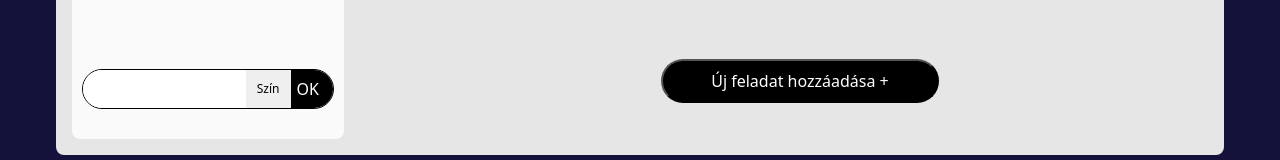
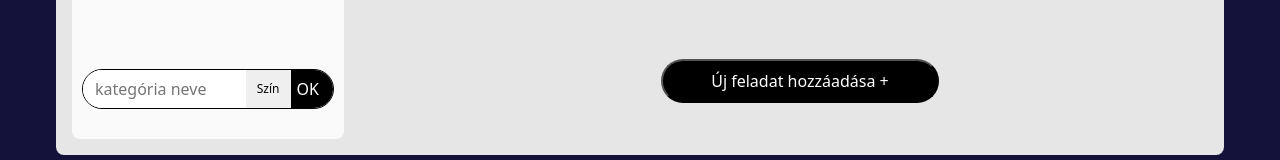
Before and after one commit to MathiasHun1/ANGULAR-todo-app, an Angular app: page / in a window 1280 px wide. Both pictures are taken after a click on the button "Új kategória +". Shown: the part 655-815 px from the top of the page. Built offline with nearby package versions, Linux system fonts and the light colour scheme; a web font is replaced by a local one.

Commit message:
loaded new example todos

```diff
--- a/src/app/components/filterSection/filterSection.html
+++ b/src/app/components/filterSection/filterSection.html
@@ -43,7 +43,12 @@
 
   <div class="add_category_container" data-form-container>
     @if (formOpen()) {
-    <input type="text" class="category_input" #nameInput />
+    <input
+      type="text"
+      class="category_input"
+      placeholder="kategória neve"
+      #nameInput
+    />
 
     <app-color-picker #colorPickerRef />
 
```
